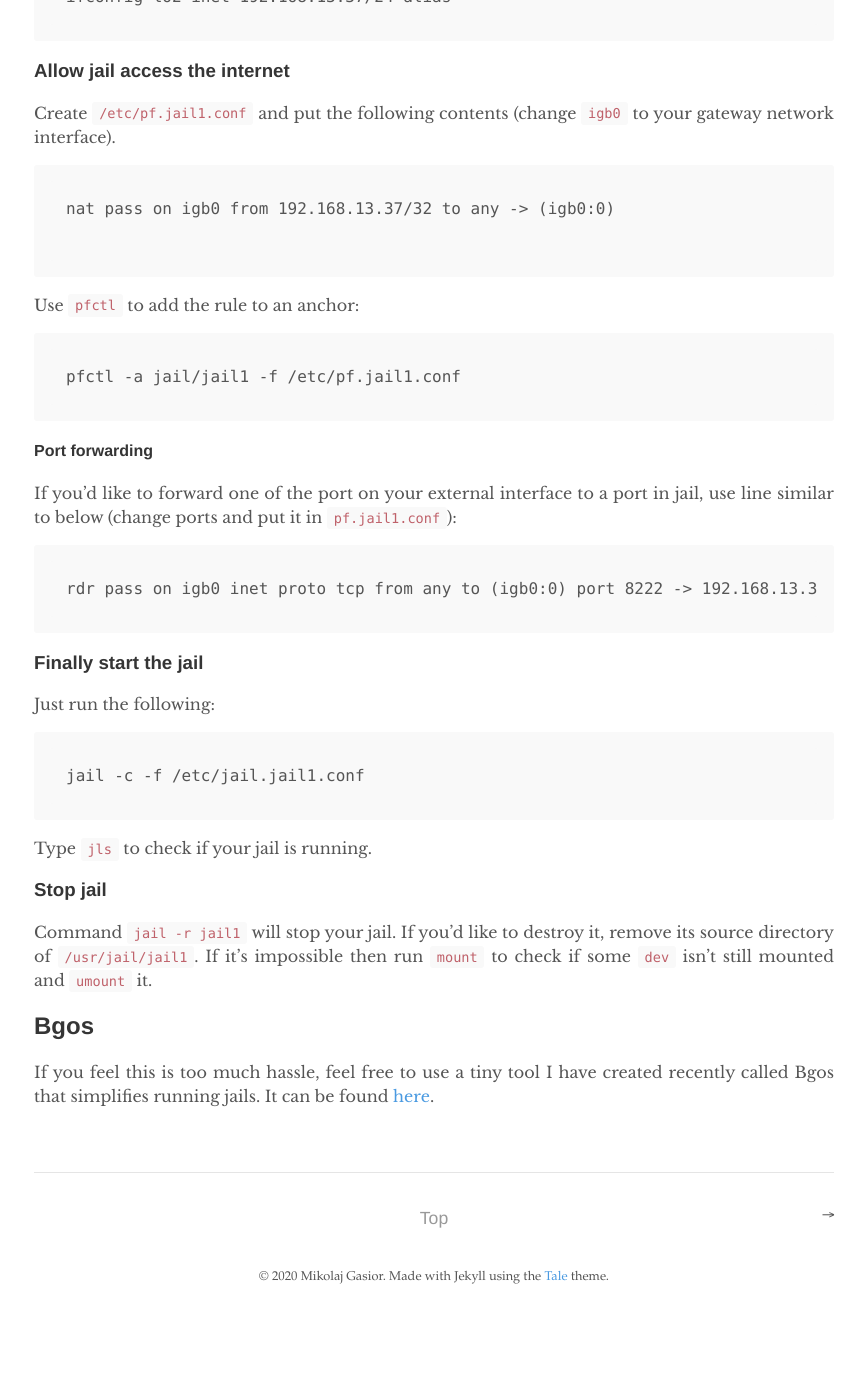
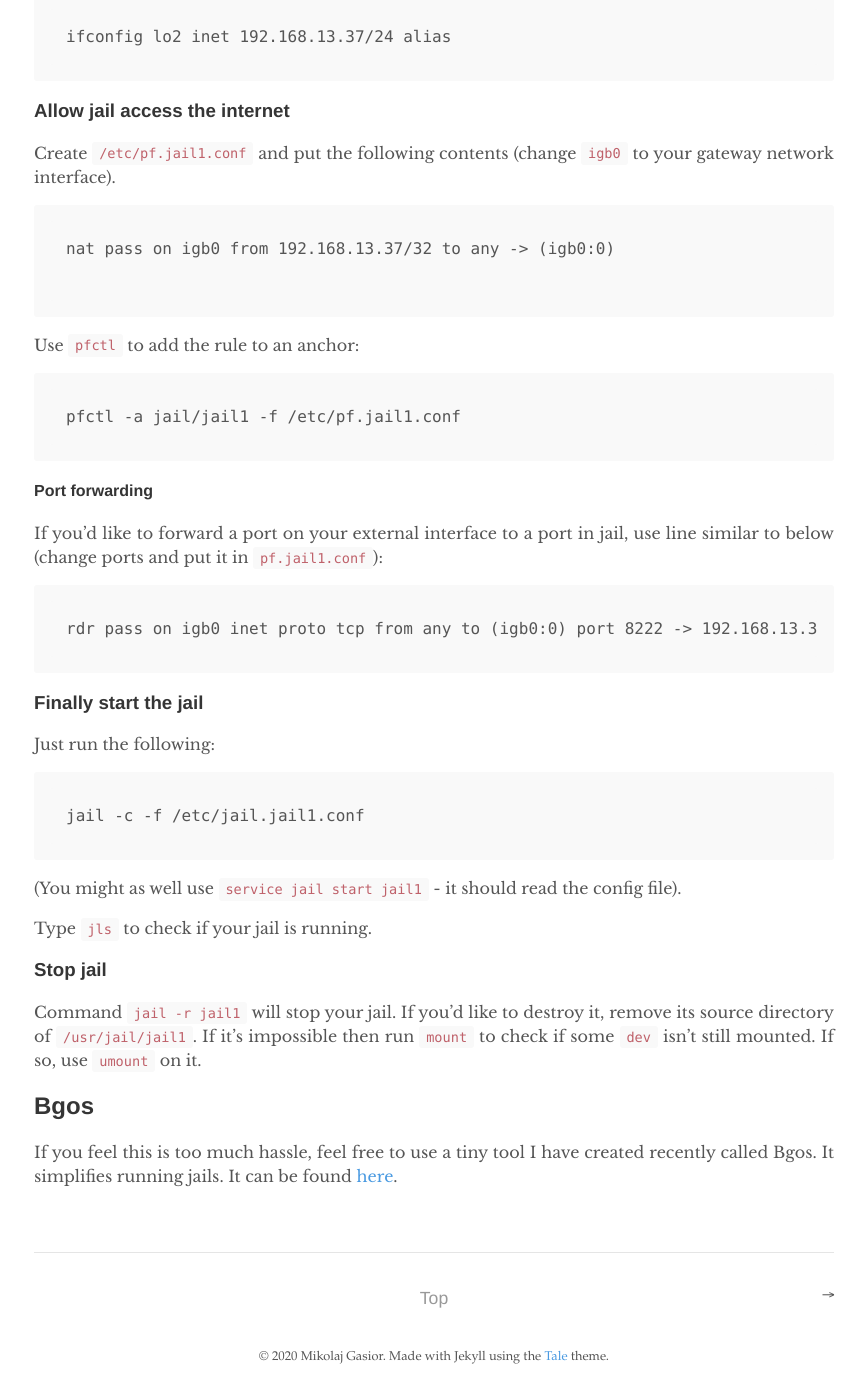
Before and after one commit to gasiordev/gasiordev.github.io, a Jekyll site: the page built from _posts/2020-06-25-freebsd-jails-quickstart.md, in a window 1280 px wide and 1400 px high, scrolled down 2044 px. Shown: the whole window, without its empty margins (206-1073 px from the left). Built offline with Jekyll 4.4.1, drawn with Linux system fonts in a browser that asks for light colours; before the commit the page ends 3364 px from its top, so only the background shows below that; some of the changed text lies outside the part shown.

Commit message:
Update jails posts

````diff
--- a/_posts/2020-06-25-freebsd-jails-quickstart.md
+++ b/_posts/2020-06-25-freebsd-jails-quickstart.md
@@ -14,11 +14,11 @@ jail_enable="YES"
 pf_enable="YES"
 gateway_enable="YES"
 ```
-These enable jails and services necessary to setup internet in your jails.
+These enable jails and services necessary to setup internet in them.
 
 ### security.jail.allow_raw_sockets
-Type `sysctl security.jail.allow_raw_sockets` to ensure that jails are allowed
-to raw sockets. Use `sysctl security.jail.allow_raw_sockets=1` to change it.
+Type `sysctl security.jail.allow_raw_sockets` and check if it's `1`. Use
+`sysctl security.jail.allow_raw_sockets=1` to change it.
 
 ### Network interface
 Create a network interface for your jails:
@@ -81,7 +83,7 @@ pfctl -a jail/jail1 -f /etc/pf.jail1.conf
 ```
 
 #### Port forwarding
-If you'd like to forward one of the port on your external interface to a port
+If you'd like to forward a port on your external interface to a port
 in jail, use line similar to below (change ports and put it in `pf.jail1.conf`):
 ```
 rdr pass on igb0 inet proto tcp from any to (igb0:0) port 8222 -> 192.168.13.37 port 22
@@ -93,14 +95,17 @@ Just run the following:
 jail -c -f /etc/jail.jail1.conf
 ```
 
+(You might as well use `service jail start jail1` - it should read the config
+file).
+
 Type `jls` to check if your jail is running.
 
 ### Stop jail
 Command `jail -r jail1` will stop your jail. If you'd like to destroy it, remove
 its source directory of `/usr/jail/jail1`. If it's impossible then run `mount`
-to check if some `dev` isn't still mounted and `umount` it.
+to check if some `dev` isn't still mounted. If so, use `umount` on it.
 
 ## Bgos
 If you feel this is too much hassle, feel free to use a tiny tool I have created
-recently called Bgos that simplifies running jails. It can be found
+recently called Bgos. It simplifies running jails. It can be found
 [here](https://github.com/gasiordev/bgos).
````
Also changed, not shown: other parts of _posts/2020-06-25-freebsd-jails-quickstart.md (+5 -3 lines).
